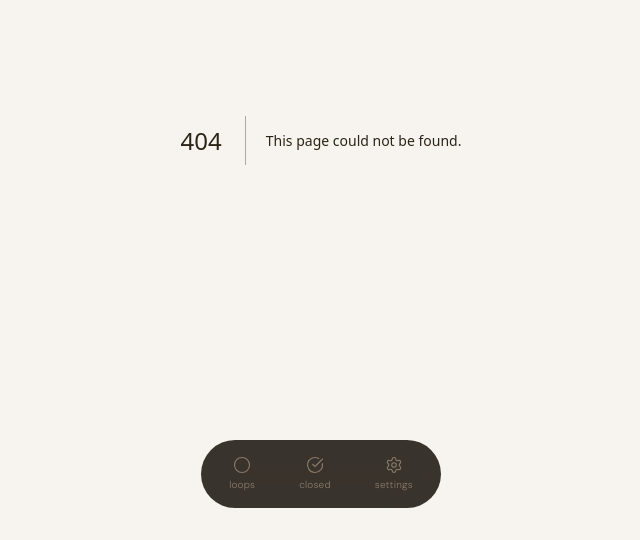
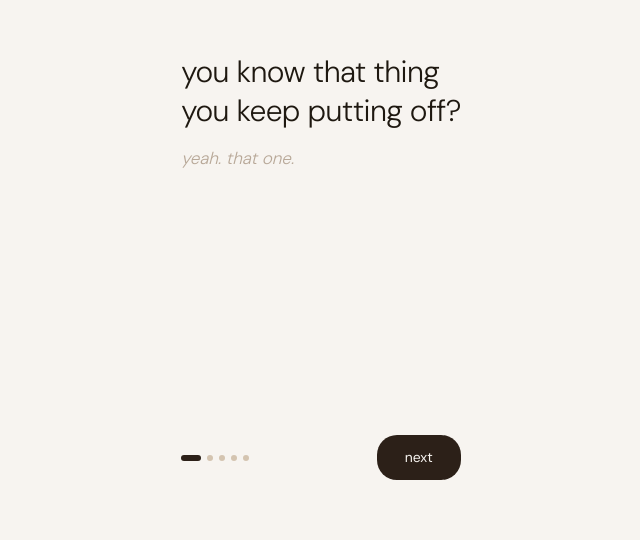
Before and after one commit to NikolaiVFredriksen/Looply, a Next.js app: page /onboarding in a window 1280 px wide. Before the commit this address had no page. Shown: the part 260-800 px from the top of the page, without its empty margins (319-959 px from the left). Built offline with nearby package versions, Linux system fonts and the light colour scheme.

Commit message:
Added onboarding

```diff
--- a/app/components/Navbar.tsx
+++ b/app/components/Navbar.tsx
@@ -10,8 +10,10 @@ const tabs = [
 ];
 
 export default function Navbar() {
+  const router = useRouter();
   const pathname = usePathname();
-  const router = useRouter();
+
+  if (pathname === "/onboarding") return null;
 
   return (
     <div
--- /dev/null
+++ b/app/onboarding/page.tsx
@@ -0,0 +1,317 @@
+"use client";
+
+import { useState } from "react";
+import { useRouter } from "next/navigation";
+
+const slides = [
+  {
+    id: 0,
+    graphic: null,
+    eyebrow: null,
+    title: "you know that thing\nyou keep putting off?",
+    body: null,
+    sub: "yeah. that one.",
+  },
+  {
+    id: 1,
+    graphic: (
+      <svg
+        width="120"
+        height="120"
+        viewBox="0 0 120 120"
+        fill="none"
+        className="spin-slow"
+        style={{ animationDuration: "12s" }}
+      >
+        <path
+          d="M60 12 A48 48 0 1 0 108 60"
+          stroke="#C4B4A0"
+          strokeWidth="2"
+          strokeLinecap="round"
+          fill="none"
+        />
+      </svg>
+    ),
+    eyebrow: null,
+    title: "that's an open loop.",
+    body: null,
+    sub: null,
+  },
+  {
+    id: 2,
+    graphic: (
+      <div style={{ display: "flex", alignItems: "flex-end", gap: 16 }}>
+        {[48, 64, 40].map((size, i) => (
+          <svg
+            key={i}
+            width={size}
+            height={size}
+            viewBox={`0 0 ${size} ${size}`}
+            fill="none"
+            className="spin-slow"
+            style={{ animationDuration: `${10 + i * 4}s` }}
+          >
+            <path
+              d={`M${size / 2} ${size * 0.1} A${size * 0.4} ${size * 0.4} 0 1 0 ${size * 0.9} ${size / 2}`}
+              stroke="#C4B4A0"
+              strokeWidth="1.5"
+              strokeLinecap="round"
+              fill="none"
+            />
+          </svg>
+        ))}
+      </div>
+    ),
+    eyebrow: null,
+    title: "what's an open loop?",
+    body: "anything unfinished that lives in your mind. not your grocery list — the harder stuff. the conversation you're avoiding. the decision you keep postponing. the thing you've been meaning to do for months.",
+    sub: null,
+  },
+  {
+    id: 3,
+    graphic: (
+      <div style={{ display: "flex", alignItems: "center", gap: 32 }}>
+        <div
+          style={{
+            display: "flex",
+            flexDirection: "column",
+            alignItems: "center",
+            gap: 10,
+          }}
+        >
+          <svg width="56" height="56" viewBox="0 0 56 56" fill="none">
+            <circle
+              cx="28"
+              cy="28"
+              r="22"
+              stroke="#C4B4A0"
+              strokeWidth="1.5"
+              fill="none"
+            />
+            <path
+              d="M18 28 L25 35 L38 21"
+              stroke="#C4B4A0"
+              strokeWidth="1.5"
+              strokeLinecap="round"
+              strokeLinejoin="round"
+            />
+          </svg>
+          <p
+            style={{
+              fontSize: 11,
+              color: "#C4B4A0",
+              fontWeight: 300,
+              margin: 0,
+              letterSpacing: "0.05em",
+            }}
+          >
+            close it
+          </p>
+        </div>
+        <p
+          style={{ fontSize: 13, color: "#D4C4B0", fontWeight: 300, margin: 0 }}
+        >
+          or
+        </p>
+        <div
+          style={{
+            display: "flex",
+            flexDirection: "column",
+            alignItems: "center",
+            gap: 10,
+          }}
+        >
+          <svg width="56" height="56" viewBox="0 0 56 56" fill="none">
+            <path
+              d="M28 8 A20 20 0 1 0 48 28"
+              stroke="#C4B4A0"
+              strokeWidth="1.5"
+              strokeLinecap="round"
+              strokeDasharray="4 3"
+              fill="none"
+            />
+            <path
+              d="M28 4 L28 16 M22 10 L28 4 L34 10"
+              stroke="#C4B4A0"
+              strokeWidth="1.5"
+              strokeLinecap="round"
+              strokeLinejoin="round"
+            />
+          </svg>
+          <p
+            style={{
+              fontSize: 11,
+              color: "#C4B4A0",
+              fontWeight: 300,
+              margin: 0,
+              letterSpacing: "0.05em",
+            }}
+          >
+            release it
+          </p>
+        </div>
+      </div>
+    ),
+    eyebrow: "every loop ends one of two ways.",
+    title: null,
+    body: "close it when you've done the thing. release it when you consciously choose to let it go.",
+    sub: null,
+  },
+  {
+    id: 4,
+    graphic: null,
+    eyebrow: null,
+    title: "you already know\nwhat's on your mind.",
+    body: null,
+    sub: null,
+  },
+];
+
+export default function OnboardingPage() {
+  const [current, setCurrent] = useState(0);
+  const router = useRouter();
+
+  const next = () => {
+    if (current < slides.length - 1) {
+      setCurrent(current + 1);
+    } else {
+      localStorage.setItem("onboarded", "true");
+      router.push("/");
+    }
+  };
+
+  const slide = slides[current];
+
+  return (
+    <main
+      style={{
+        minHeight: "100vh",
+        maxWidth: 480,
+        margin: "0 auto",
+        paddingLeft: 28,
+        paddingRight: 28,
+        paddingTop: 80,
+        paddingBottom: 60,
+        display: "flex",
+        flexDirection: "column",
+        justifyContent: "space-between",
+      }}
+    >
+      {/* Content */}
+      <div
+        style={{
+          flex: 1,
+          display: "flex",
+          flexDirection: "column",
+          justifyContent: "center",
+          gap: 40,
+        }}
+      >
+        {slide.graphic && (
+          <div style={{ display: "flex", justifyContent: "center" }}>
+            {slide.graphic}
+          </div>
+        )}
+
+        <div style={{ display: "flex", flexDirection: "column", gap: 16 }}>
+          {slide.eyebrow && (
+            <p
+              style={{
+                fontSize: 13,
+                color: "#B8A898",
+                fontWeight: 300,
+                margin: 0,
+              }}
+            >
+              {slide.eyebrow}
+            </p>
+          )}
+          {slide.title && (
+            <h1
+              style={{
+                fontFamily: "var(--font-dm-sans)",
+                fontSize: 30,
+                fontWeight: 300,
+                color: "#1E1810",
+                margin: 0,
+                lineHeight: 1.3,
+                letterSpacing: "-0.02em",
+                whiteSpace: "pre-line",
+              }}
+            >
+              {slide.title}
+            </h1>
+          )}
+          {slide.body && (
+            <p
+              style={{
+                fontSize: 15,
+                color: "#8A7A6A",
+                fontWeight: 300,
+                margin: 0,
+                lineHeight: 1.8,
+              }}
+            >
+              {slide.body}
+            </p>
+          )}
+          {slide.sub && (
+            <p
+              style={{
+                fontSize: 17,
+                color: "#B8A898",
+                fontWeight: 300,
+                margin: 0,
+                fontStyle: "italic",
+              }}
+            >
+              {slide.sub}
+            </p>
+          )}
+        </div>
+      </div>
+
+      {/* Bottom */}
+      <div
+        style={{
+          display: "flex",
+          justifyContent: "space-between",
+          alignItems: "center",
+          paddingTop: 32,
+        }}
+      >
+        <div style={{ display: "flex", gap: 6 }}>
+          {slides.map((_, i) => (
+            <div
+              key={i}
+              style={{
+                width: i === current ? 20 : 6,
+                height: 6,
+                borderRadius: 3,
+                background: i === current ? "#2C2018" : "#D4C4B0",
+                transition: "all 0.3s ease",
+              }}
+            />
+          ))}
+        </div>
+
+        <button
+          onClick={next}
+          style={{
+            background: "#2C2018",
+            color: "#F7F4F0",
+            border: "none",
+            borderRadius: 20,
+            padding: "12px 28px",
+            fontSize: 14,
+            fontWeight: 400,
+            cursor: "pointer",
+            fontFamily: "var(--font-dm-sans)",
+          }}
+        >
+          {current === slides.length - 1 ? "open your first loop" : "next"}
+        </button>
+      </div>
+    </main>
+  );
+}
--- a/app/page.tsx
+++ b/app/page.tsx
@@ -16,6 +16,12 @@ export default function Home() {
   const [form, setForm] = useState({ title: "", description: "", why: "" });
 
   useEffect(() => {
+    const onboarded = localStorage.getItem("onboarded");
+    if (!onboarded) {
+      window.location.href = "/onboarding";
+      return;
+    }
+
     const saved = localStorage.getItem("loops");
     if (saved) setLoops(JSON.parse(saved));
     else
--- a/app/settings/page.tsx
+++ b/app/settings/page.tsx
@@ -78,7 +78,8 @@ export default function SettingsPage() {
   const resetAll = () => {
     localStorage.removeItem("loops");
     localStorage.removeItem("closedLoops");
-    window.location.href = "/";
+    localStorage.removeItem("onboarded");
+    window.location.href = "/onboarding";
   };
 
   return (
```
